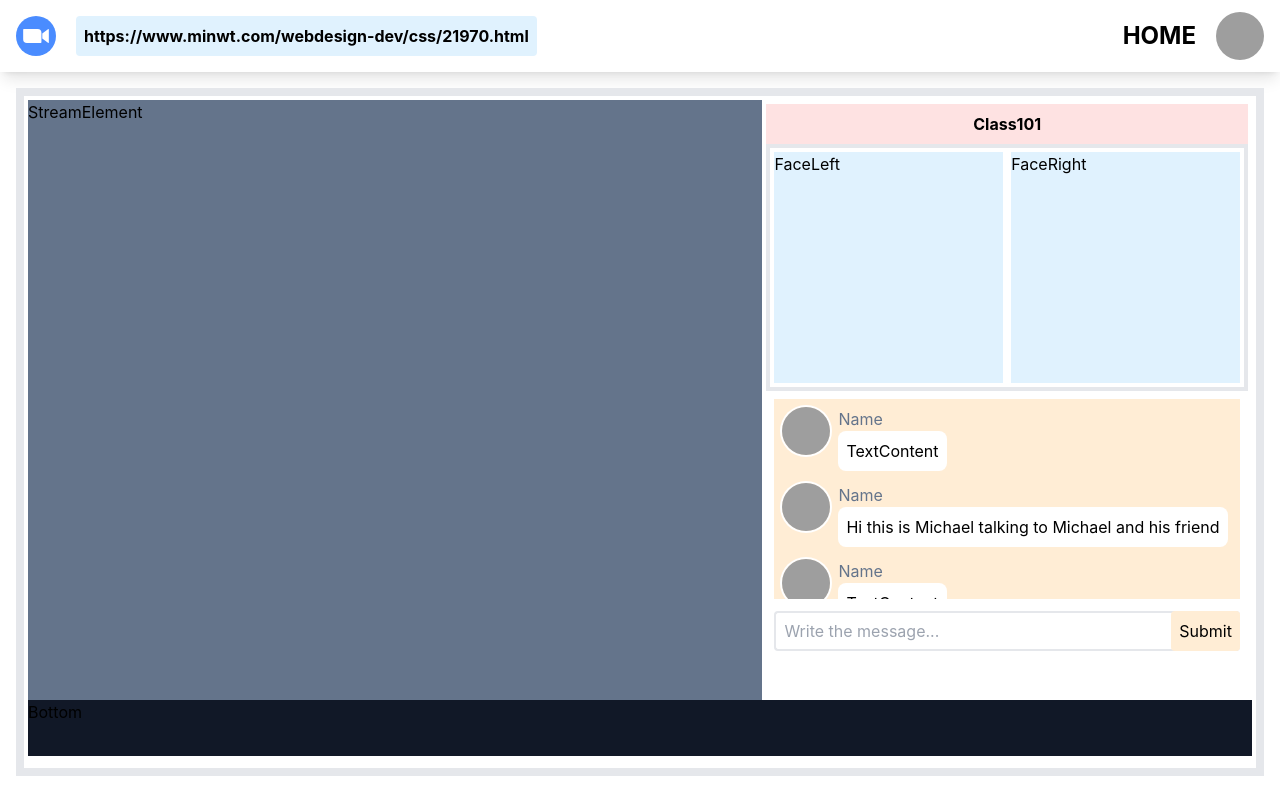
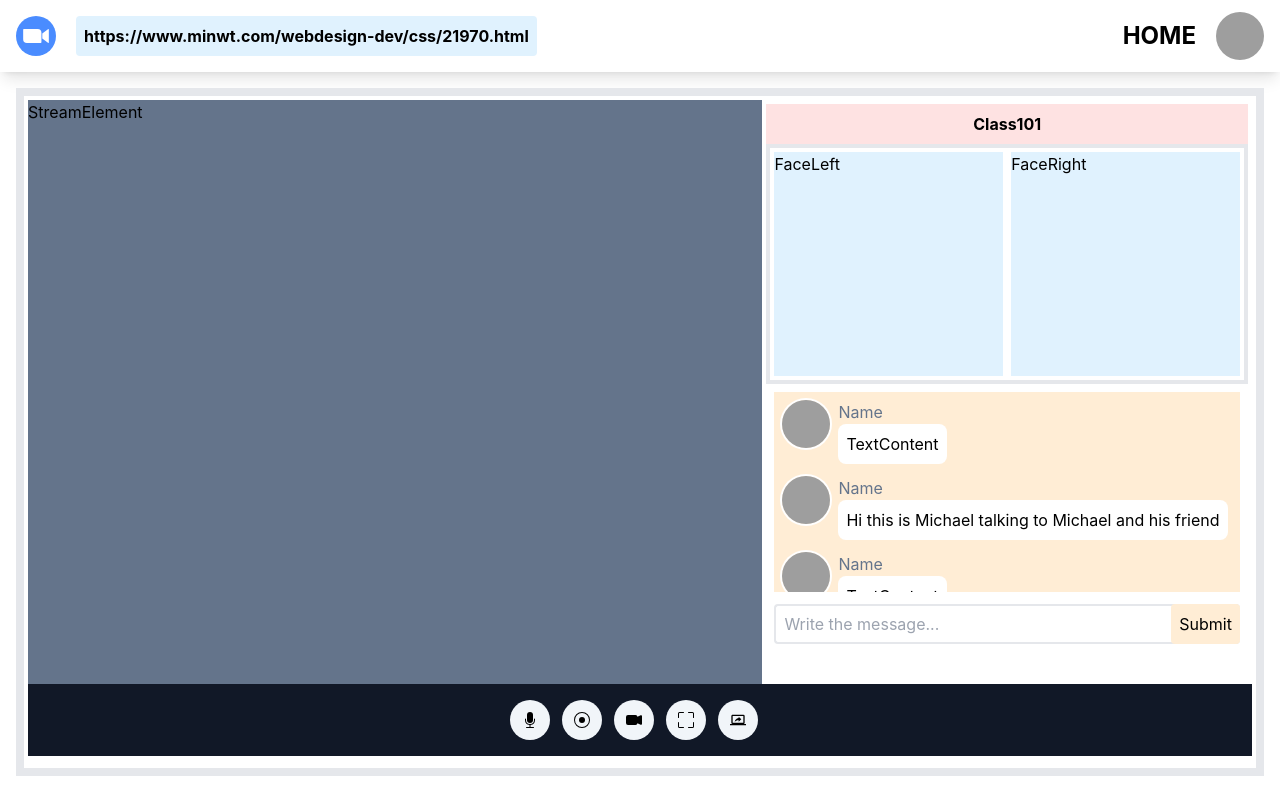
Before and after one commit to hardco2020/Chainlink_web3, a React (Create React App) app in the folder client/: page /stream in a window 1280 px wide. Built offline with nearby package versions, Linux system fonts and the light colour scheme; grey boxes are pictures that could not be loaded.

Commit message:
add: install react-icons & add bottom layout

```diff
--- a/client/package.json
+++ b/client/package.json
@@ -8,6 +8,7 @@
     "@testing-library/user-event": "^13.5.0",
     "react": "^18.1.0",
     "react-dom": "^18.1.0",
+    "react-icons": "^4.3.1",
     "react-router-dom": "^6.3.0",
     "react-scripts": "5.0.1",
     "web-vitals": "^2.1.4"
--- a/client/src/components/Bottom.jsx
+++ b/client/src/components/Bottom.jsx
@@ -1,11 +1,98 @@
 import React from "react";
+import {
+  AiOutlineArrowLeft,
+  AiOutlineWifi,
+  AiOutlineClose,
+} from "react-icons/ai";
+import {
+  BsFillCameraVideoFill,
+  BsFillCameraVideoOffFill,
+  BsFillMicMuteFill,
+  BsFillMicFill,
+  BsRecordCircle,
+  BsFullscreen,
+} from "react-icons/bs";
+import { GrMore } from "react-icons/gr";
+import { MdOutlineScreenShare } from "react-icons/md";
 
 const style = {
-  wrapper: `w-full h-full bg-gray-900 `,
+  wrapper: `flex justify-center w-full h-full bg-gray-900 text-white`,
+  container: `flex justify-center items-center`,
+  icon: `flex relative rounded-full w-10 h-10 bg-slate-100 mr-3`,
 };
 
 const Bottom = () => {
-  return <div className={style.wrapper}>Bottom</div>;
+  return (
+    <div className={style.wrapper}>
+      <div className={style.container}>
+        <div className={style.icon}>
+          <BsFillMicFill
+            style={{
+              color: "black",
+              position: "absolute",
+              top: 0,
+              bottom: 0,
+              left: 0,
+              right: 0,
+              margin: "auto",
+            }}
+          />
+        </div>
+        <div className={style.icon}>
+          <BsRecordCircle
+            style={{
+              color: "black",
+              position: "absolute",
+              top: 0,
+              bottom: 0,
+              left: 0,
+              right: 0,
+              margin: "auto",
+            }}
+          />
+        </div>
+        <div className={style.icon}>
+          <BsFillCameraVideoFill
+            style={{
+              color: "black",
+              position: "absolute",
+              top: 0,
+              bottom: 0,
+              left: 0,
+              right: 0,
+              margin: "auto",
+            }}
+          />
+        </div>
+        <div className={style.icon}>
+          <BsFullscreen
+            style={{
+              color: "black",
+              position: "absolute",
+              top: 0,
+              bottom: 0,
+              left: 0,
+              right: 0,
+              margin: "auto",
+            }}
+          />
+        </div>
+        <div className={style.icon}>
+          <MdOutlineScreenShare
+            style={{
+              color: "black",
+              position: "absolute",
+              top: 0,
+              bottom: 0,
+              left: 0,
+              right: 0,
+              margin: "auto",
+            }}
+          />
+        </div>
+      </div>
+    </div>
+  );
 };
 
 export default Bottom;
--- a/client/src/components/Stream.jsx
+++ b/client/src/components/Stream.jsx
@@ -6,10 +6,10 @@ import StreamElement from "./StreamElement";
 const style = {
   wrapper: `w-screen h-[90vh] p-4`,
   container: ` h-full border-8 p-1`,
-  topController: `flex h-[75vh]`,
+  topController: `flex h-[73vh]`,
   streamContainer: `flex w-3/5 h-full `,
   chatContainer: `flex w-2/5 h-full`,
-  bottomController: `flex w-full h-[7vh]`,
+  bottomController: `flex w-full h-[9vh]`,
 };
 
 const Stream = () => {
```
Also changed, not shown: 1 other file (tests, documents, lock files or other folders).
